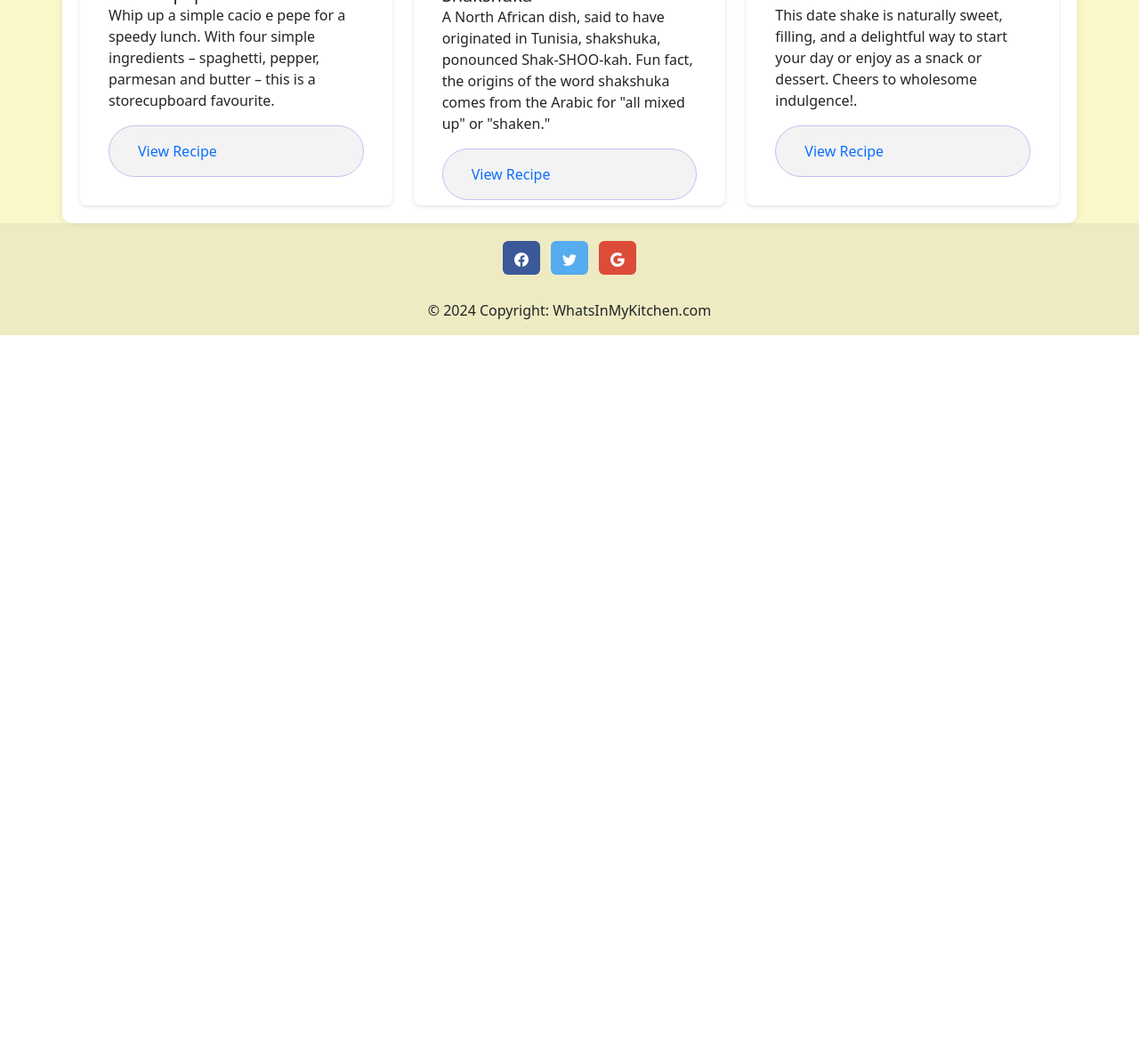
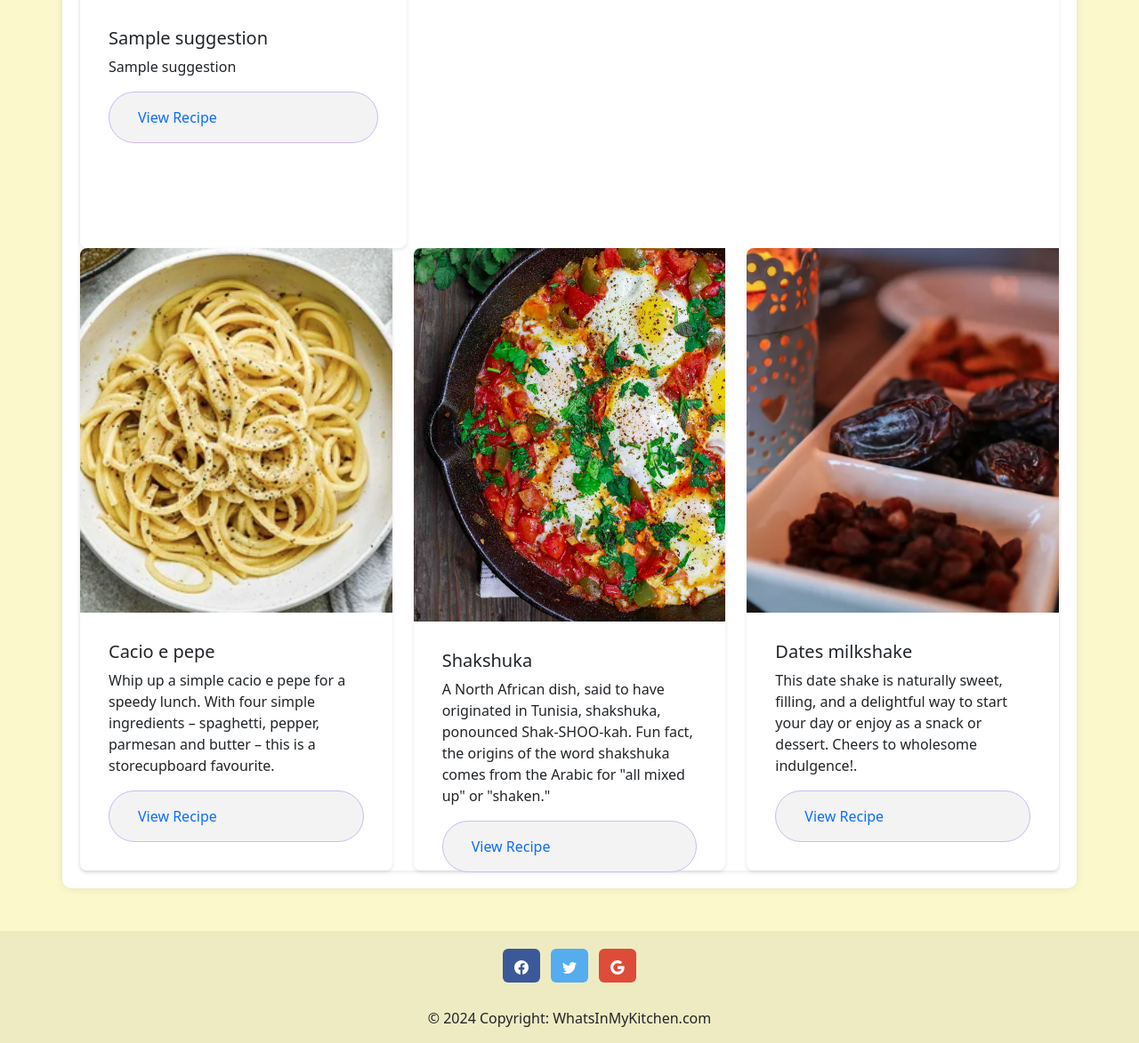
Before and after one commit to TanyaWaqanika/CookingMamas, a Flask app: template application/templates/recipe.html in a window 1280 px wide. Shown: the part 1691-2864 px from the top of the page at 89% size. Before the commit the page ends 2068 px from the top, so only its background shows below. Run offline with Flask 3, Linux system fonts and the light colour scheme; the template is opened without the code that fills it: most values are stand-ins (such as "Sample title", 1, 10 or a date in 2020); grey boxes marked "Sample" are stand-in pictures.

Commit message:
made a random suggestions function

```diff
--- a/application/routes.py
+++ b/application/routes.py
@@ -1,6 +1,6 @@
 from flask import render_template, url_for, request, redirect, session
 from application.dataAccess import get_recipe_by_id, get_dietary_types, get_allergy_types, get_tool_names, \
-    get_ingredient_names, get_unit_types, get_recipe_title, filter_by_dietary
+    get_ingredient_names, get_unit_types, get_recipe_title, filter_by_dietary, get_random_recipes
 from application import app
 
 
@@ -15,7 +15,8 @@
 @app.route('/recipe/<int:recipe_id>')
 def recipe(recipe_id):
     recipes = get_recipe_by_id(recipe_id)
-    return render_template('recipe.html', recipe=recipes)
+    randomrec = get_random_recipes()
+    return render_template('recipe.html', recipe=recipes, randomrec=randomrec)
 
 
 # TO DO Create the route that will help populate the options for the database form
--- a/application/templates/recipe.html
+++ b/application/templates/recipe.html
@@ -1,7 +1,9 @@
 {% extends "layout.html" %}
 
 {% block body_content %}
-    <div class="container">
+    <section class="p-3 p-md-4 p-xl-5"> <!-- centres login card on page-->
+  <div class="container">
+    <div class="card border-light-subtle shadow-sm" style="background-color: #fff">
         <div class="image-container">
             <img src="/static/{{ recipe.imageSource }}">
         </div>
@@ -32,6 +34,25 @@
         <h3>Still hungry? Why not check out <a href="/allrecipes">some other recipes?</a></h3>
 
         <h1>Suggested Recipes</h1>
+        {% for suggestion in randomrec %}
+
+        <input type="hidden" id="get_recipes" value="{{ name }}">
+<!--get recipe title gets a list of tuples so in order to populate the site you need to access each element within the tuple -->
+
+
+ <div class="col-lg-4">
+                <div class="recipe-card">
+                    <img src="/static/{{ suggestion [3] }}" class="recipe-card-img-top" alt="Suggested Recipe 1">
+                    <div class="card-body">
+                        <h5 class="card-title">{{ suggestion [1] }}</h5>
+                        <p class="card-text">{{ suggestion [2] }}</p>
+                        <a href="/recipe/{{ suggestion [0] }} " class="button-value">View Recipe</a>
+                    </div>
+                </div>
+            </div>
+
+{% endfor %}
+
         <div class="row">
             <div class="col-md-4">
                 <div class="recipe-card">
@@ -70,5 +91,7 @@
             </div>
         </div>
     </div>
+         </div>
+    </section>
 
 {% endblock %}
```
Also changed, not shown: application/dataAccess.py (+23 -1 lines).
